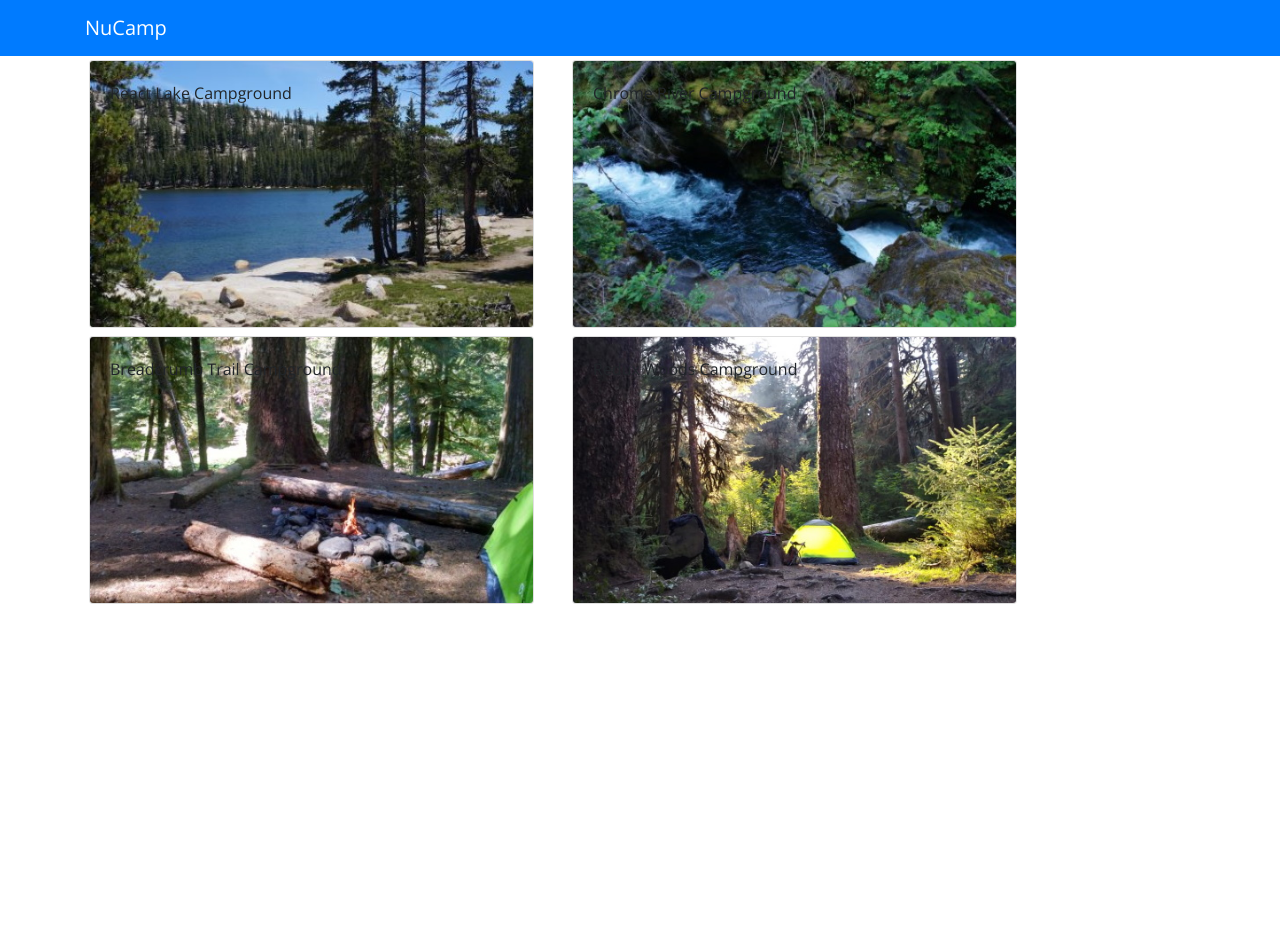
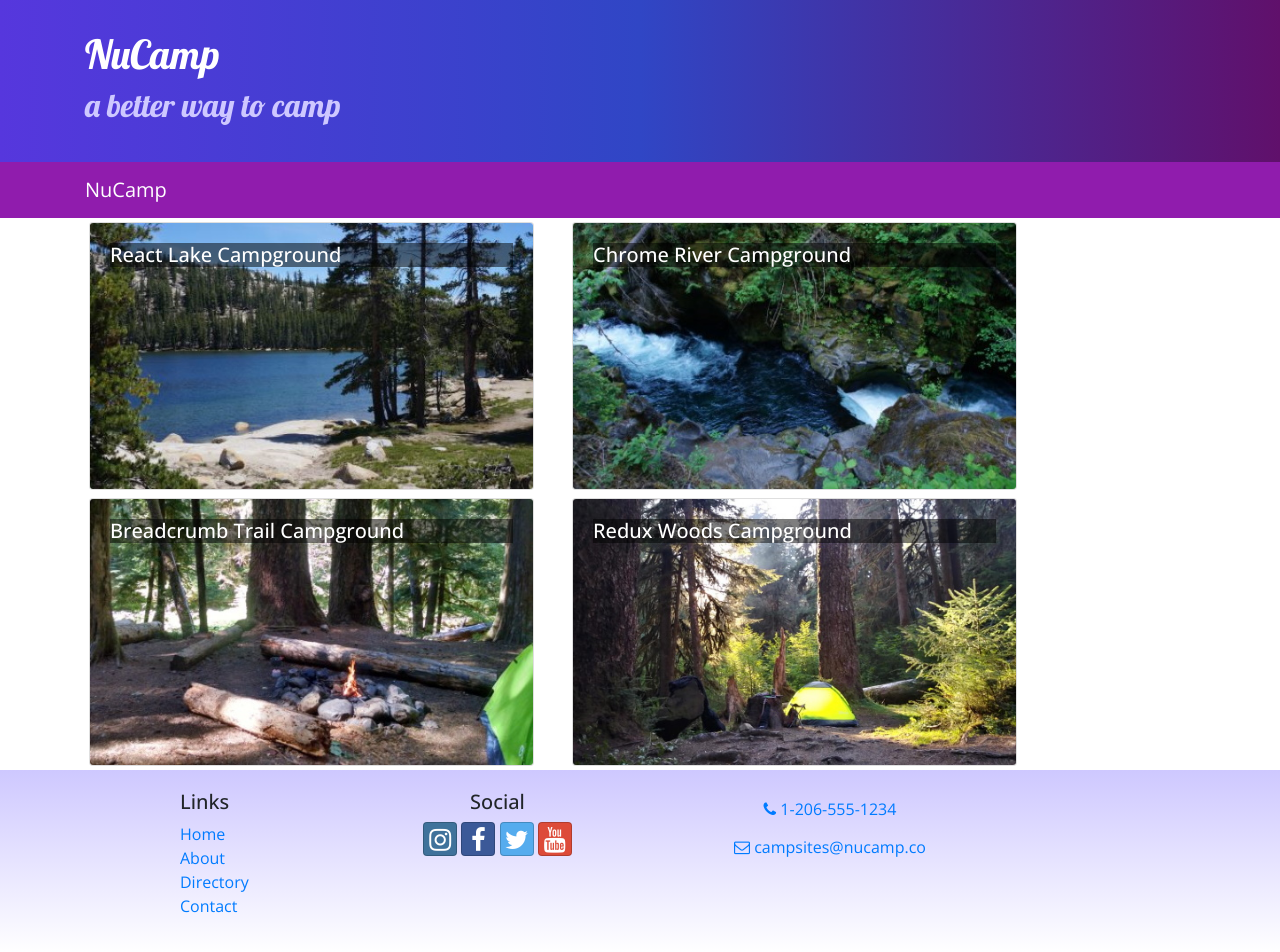
Before and after one commit to sanchitasyeda/nucamp-reactproject, a React (Create React App) app in the folder nucampsite/: page / in a window 1280 px wide. Before the commit the page ends 800 px from the top, so only its background shows below. Built offline with nearby package versions, Linux system fonts and the light colour scheme.

Commit message:
Added header and footer

```diff
--- a/nucampsite/package.json
+++ b/nucampsite/package.json
@@ -7,11 +7,13 @@
     "@testing-library/react": "^9.3.2",
     "@testing-library/user-event": "^7.1.2",
     "bootstrap": "4.0.0",
+    "bootstrap-social": "5.1.1",
+    "font-awesome": "4.7.0",
     "react": "^16.13.1",
     "react-dom": "^16.13.1",
     "react-popper": "0.9.2",
     "react-scripts": "3.4.1",
-    "reactstrap": "^8.4.1",
+    "reactstrap": "5.0.0",
     "typeface-lobster": "^0.0.72",
     "typeface-open-sans": "^0.0.75"
   },
--- a/nucampsite/src/App.css
+++ b/nucampsite/src/App.css
@@ -2,11 +2,41 @@
   font-family: "Open Sans", sans-serif;
 }
 
-h5 {
+h1, h2, h3, .card-body>h5 {
 font-family: "Lobster", cursive;
 }
 
+h2 {
+  color: #3046C5;
+}
+
 .card-img-overlay h5 {
-color: white;
-background-color: rgba(0, 0, 0, 0.5);
+  color: white;
+  background-color: rgba(0, 0, 0, 0.5);
 }
+
+.row-content {
+  padding: 50px 0;
+  border-bottom: 1px ridge;
+  min-height: 200px;
+}
+
+.site-footer {
+  background-image: linear-gradient(#CEC8FF, white);
+  padding: 20px 0;
+}
+
+.jumbotron {
+  margin: 0;
+  padding: 30px;
+  background-image: linear-gradient(to right, #5637DD, #3046C5, #60106B);
+  color: white;
+}
+
+.jumbotron h2 {
+  color: #CEC8FF;
+}
+
+.navbar-dark {
+  background-color: #901CAD;
+}
--- a/nucampsite/src/App.js
+++ b/nucampsite/src/App.js
@@ -1,29 +1,15 @@
 import React, { Component } from 'react';
-import { Navbar, NavbarBrand } from 'reactstrap';
-import Directory from './components/DirectoryComponent';
-import { CAMPSITES } from './shared/campsites';
+import Main from './components/MainComponent';
 import './App.css';
 
 class App extends Component {
-  constructor(props) {
-    super(props);
-    this.state = {
-      campsites: CAMPSITES
+    render() {
+        return (
+            <div className="App">
+                <Main />
+            </div>
+        );
     };
-  }
-
-  render() {
-    return (
-      <div className="App">
-        <Navbar dark color="primary">
-          <div className="container">
-            <NavbarBrand href="/">NuCamp</NavbarBrand>
-          </div>
-        </Navbar>
-        <Directory campsites={this.state.campsites} />
-      </div>
-    );
-  }
 }
 
 export default App;
--- /dev/null
+++ b/nucampsite/src/components/CampsiteInfoComponent.js
@@ -0,0 +1,57 @@
+import React, { Component } from 'react';
+import { Card, CardImg, CardText, CardBody, CardTitle } from 'reactstrap';
+
+class CampsiteInfo extends Component {
+
+    renderCampsite(campsite) {
+        return (
+            <div className="col-md-5 m-1">
+                <Card>
+                    <CardImg top src={campsite.image} alt={campsite.name} />
+                    <CardBody>
+                        <CardTitle>{campsite.name}</CardTitle>
+                        <CardText>{campsite.description}</CardText>
+                    </CardBody>
+                </Card>
+            </div>
+        )
+    }
+
+    renderComments(comments) {
+        if (comments) {
+            return (
+                <div className="col-md-5 m-1">
+                    <h4>Comments</h4>
+                    {comments.map((comment) => {
+                        return (
+                            <div key={comment.id}>
+                                {comment.text} <br /> {" " + comment.author + " "}
+                                {new Intl.DateTimeFormat("en-US", { year: "numeric", month: "short", day: "2-digit" }).format(new Date(Date.parse(comment.date)))}
+                                <br />
+                                <br />
+                            </div>
+                        );
+                    })}
+
+                </div>
+            );
+        }
+        return <div />
+    }
+
+    render() {
+        if (this.props.campsite) {
+            return (
+                <div className="container">
+                    <div className="row">
+                        {this.renderCampsite(this.props.campsite)}
+                        {this.renderComments(this.props.campsite.comments)}
+                    </div>
+                </div>
+            );
+        }
+        return <div />;
+    }
+}
+
+export default CampsiteInfo;
--- a/nucampsite/src/components/DirectoryComponent.js
+++ b/nucampsite/src/components/DirectoryComponent.js
@@ -1,5 +1,5 @@
 import React, { Component } from 'react';
-import { Card, CardImg, CardImgOverlay, CardText, CardBody, CardTitle } from 'reactstrap';
+import { Card, CardImg, CardImgOverlay, CardTitle } from 'reactstrap';
 
 class Directory extends Component {
     constructor(props) {
@@ -13,26 +13,11 @@
         this.setState({selectedCampsite: campsite});
     }
 
-    renderSelectedCampsite(campsite) {
-        if (campsite) {
-            return (
-                <Card>
-                    <CardImg top src={campsite.image} alt={campsite.name} />
-                    <CardBody>
-                        <CardTitle>{campsite.name}</CardTitle>
-                        <CardText>{campsite.description}</CardText>
-                    </CardBody>
-                </Card>
-            );
-        }
-        return <div />;
-    }
-
     render() {
         const directory = this.props.campsites.map(campsite => {
             return (
                 <div key={campsite.id} className="col-md-5 m-1">
-                    <Card onClick={() => this.onCampsiteSelect(campsite)}>
+                    <Card onClick={() => this.props.onClick(campsite.id)}>
                         <CardImg width="100%" src={campsite.image} alt={campsite.name} />
                         <CardImgOverlay>
                             <CardTitle>{campsite.name}</CardTitle>
@@ -47,11 +32,6 @@
                 <div className="row">
                     {directory}
                 </div>
-                <div className="row">
-                    <div className="col-md-5 m-1">
-                        {this.renderSelectedCampsite(this.state.selectedCampsite)}
-                    </div>
-                </div>
             </div>
         );
     }
--- /dev/null
+++ b/nucampsite/src/components/FooterComponent.js
@@ -0,0 +1,34 @@
+import React from 'react';
+
+function Footer(props) {
+    return (
+        <footer className="site-footer">
+            <div className="container">
+                <div className="row">
+                    <div className="col-4 col-sm-2 offset-1">
+                        <h5>Links</h5>
+                        <ul className="list-unstyled">
+                            <li><a href="#">Home</a></li>
+                            <li><a href="#">About</a></li>
+                            <li><a href="#">Directory</a></li>
+                            <li><a href="#">Contact</a></li>
+                        </ul>
+                    </div>
+                    <div className="col-6 col-sm-3 text-center">
+                        <h5>Social</h5>
+                        <a className="btn btn-social-icon btn-instagram" href="http://instagram.com/"><i className="fa fa-instagram" /></a>{' '}
+                        <a className="btn btn-social-icon btn-facebook" href="http://www.facebook.com/"><i className="fa fa-facebook" /></a>{' '}
+                        <a className="btn btn-social-icon btn-twitter" href="http://twitter.com/"><i className="fa fa-twitter" /></a>{' '}
+                        <a className="btn btn-social-icon btn-google" href="http://youtube.com/"><i className="fa fa-youtube" /></a>
+                    </div>
+                    <div className="col-sm-4 text-center">
+                        <a role="button" className="btn btn-link" href="tel:+12065551234"><i className="fa fa-phone" /> 1-206-555-1234</a><br />
+                        <a role="button" className="btn btn-link" href="mailto:notreal@notreal.co"><i className="fa fa-envelope-o" /> campsites@nucamp.co</a>
+                    </div>
+                </div>
+            </div>
+        </footer>
+    )
+}
+
+export default Footer;
--- /dev/null
+++ b/nucampsite/src/components/HeaderComponent.js
@@ -0,0 +1,28 @@
+import React, { Component }  from 'react';
+import { Navbar, NavbarBrand, Jumbotron } from 'reactstrap';
+
+class Header extends Component {
+    render() {
+        return (
+            <React.Fragment>
+                <Jumbotron fluid>
+                    <div className="container">
+                        <div className="row">
+                            <div className="col">
+                                <h1>NuCamp</h1>
+                                <h2>a better way to camp</h2>
+                            </div>
+                        </div>
+                    </div>
+                </Jumbotron>
+                <Navbar dark sticky="top">
+                    <div className="container">
+                        <NavbarBrand href="/">NuCamp</NavbarBrand>
+                    </div>
+                </Navbar>
+            </React.Fragment>
+        );
+    }
+}
+
+export default Header;
--- /dev/null
+++ b/nucampsite/src/components/MainComponent.js
@@ -0,0 +1,34 @@
+import React, { Component } from 'react';
+import { Navbar, NavbarBrand } from 'reactstrap';
+import Directory from './DirectoryComponent';
+import CampsiteInfo from './CampsiteInfoComponent';
+import { CAMPSITES } from '../shared/campsites';
+import Header from './HeaderComponent';
+import Footer from './FooterComponent';
+
+class Main extends Component {
+    constructor(props) {
+        super(props);
+        this.state = {
+            campsites: CAMPSITES,
+            selectedCampsite: null
+        };
+    }
+
+    onCampsiteSelect(campsiteId) {
+        this.setState({selectedCampsite: campsiteId});
+    }
+
+    render() {
+        return (
+            <div>
+                <Header />
+                <Directory campsites={this.state.campsites} onClick={campsiteId => this.onCampsiteSelect(campsiteId)} />
+                <CampsiteInfo campsite={this.state.campsites.filter(campsite => campsite.id === this.state.selectedCampsite)[0]} />
+                <Footer />
+            </div>
+        );
+    };
+}
+
+export default Main;
--- a/nucampsite/src/index.js
+++ b/nucampsite/src/index.js
@@ -4,6 +4,8 @@
 import 'bootstrap/dist/css/bootstrap.min.css';
 import 'typeface-lobster';
 import 'typeface-open-sans';
+import 'font-awesome/css/font-awesome.css';
+import 'bootstrap-social/bootstrap-social.css';
 import App from './App';
 
 ReactDOM.render(
```
Also changed, not shown: 1 other file (tests, documents, lock files or other folders).
